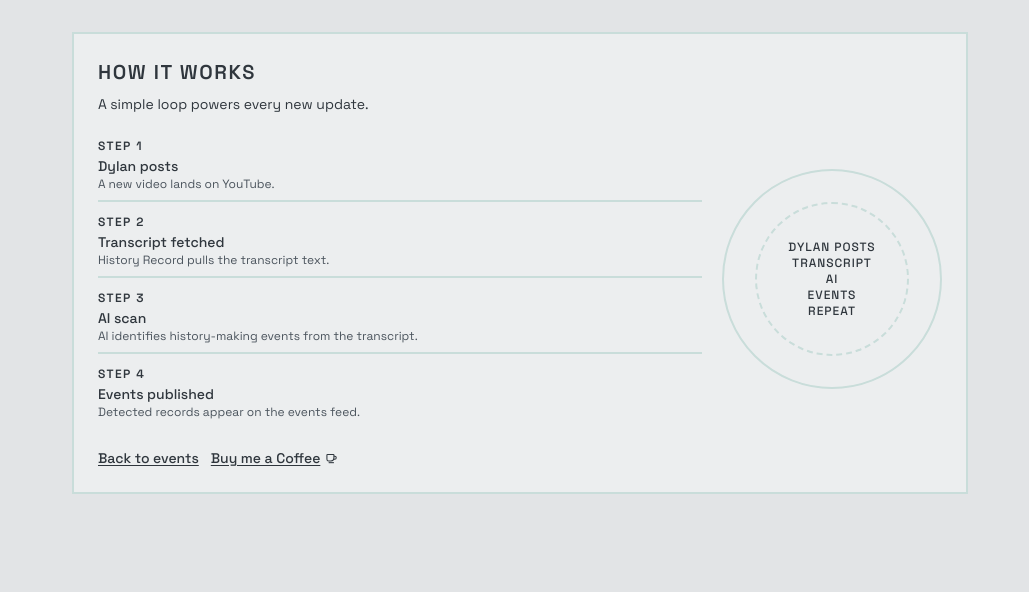
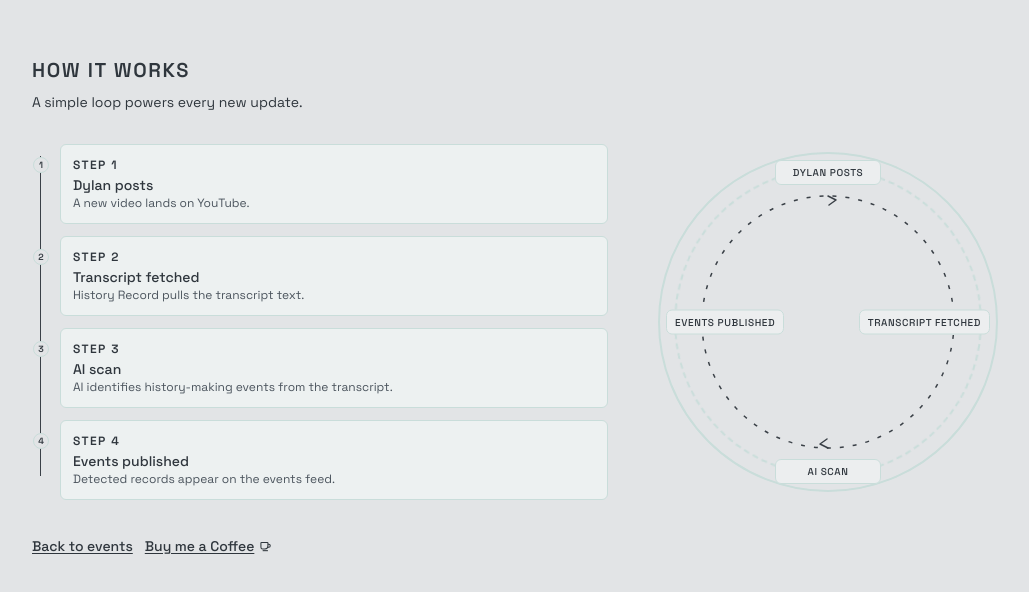
Before and after one commit to James-CodeX/dyllan, a Next.js app: page /how-it-works in a window 1280 px wide. Shown: the top 592 px of the page, without its empty margins (120-1149 px from the left). Built offline with nearby package versions, Linux system fonts and the light colour scheme.

Commit message:
feat: enhance HowItWorksPage with improved layout and orbit animation for steps

```diff
--- a/app/how-it-works/page.tsx
+++ b/app/how-it-works/page.tsx
@@ -7,19 +7,30 @@ const steps = [
   { title: "Events published", detail: "Detected records appear on the events feed." },
 ];
 
+const orbitPositions = [
+  "left-1/2 top-2 -translate-x-1/2",
+  "right-2 top-1/2 -translate-y-1/2",
+  "left-1/2 bottom-2 -translate-x-1/2",
+  "left-2 top-1/2 -translate-y-1/2",
+];
+
 export default function HowItWorksPage() {
   return (
     <main className="min-h-screen bg-[var(--page-bg)] px-4 py-8">
-      <section className="mx-auto flex w-full max-w-4xl flex-col gap-6 border-2 border-[var(--page-line)] bg-[var(--page-panel)] p-6 text-[var(--page-text)]">
+      <section className="mx-auto flex w-full max-w-5xl flex-col gap-8 p-4 text-[var(--page-text)] md:p-6">
         <header className="space-y-2">
           <h1 className="text-xl font-semibold uppercase tracking-[0.08em]">How It Works</h1>
           <p className="text-sm">A simple loop powers every new update.</p>
         </header>
 
-        <div className="grid gap-5 md:grid-cols-[1fr_220px] md:items-center">
-          <div className="space-y-3">
+        <div className="grid gap-8 md:grid-cols-[1fr_360px] md:items-center md:gap-10">
+          <div className="relative space-y-3 pl-7">
+            <div className="absolute bottom-3 left-2 top-3 w-px bg-[var(--page-line)]" />
             {steps.map((step, index) => (
-              <div key={step.title} className="border-b-2 border-[var(--page-line)] pb-2 last:border-b-0 last:pb-0">
+              <div key={step.title} className="relative rounded-md border border-[var(--page-line)] bg-background/60 p-3">
+                <span className="absolute -left-7 top-3 flex h-4 w-4 items-center justify-center rounded-full border border-[var(--page-line)] bg-[var(--page-bg)] text-[9px] font-semibold leading-none">
+                  {index + 1}
+                </span>
                 <p className="text-xs font-semibold uppercase tracking-[0.12em]">Step {index + 1}</p>
                 <p className="mt-0.5 text-sm font-medium">{step.title}</p>
                 <p className="text-xs text-[var(--page-text-soft)]">{step.detail}</p>
@@ -27,18 +38,26 @@ export default function HowItWorksPage() {
             ))}
           </div>
 
-          <div className="mx-auto flex h-[220px] w-[220px] items-center justify-center rounded-full border-2 border-[var(--page-line)]">
-            <div className="flex h-[154px] w-[154px] items-center justify-center rounded-full border-2 border-dashed border-[var(--page-line)] text-center text-xs font-medium uppercase tracking-[0.08em]">
-              Dylan posts
-              <br />
-              Transcript
-              <br />
-              AI
-              <br />
-              Events
-              <br />
-              Repeat
-            </div>
+          <div className="relative mx-auto h-[296px] w-[296px] md:h-[340px] md:w-[340px]">
+            <div className="absolute inset-0 rounded-full border-2 border-[var(--page-line)]" />
+            <div className="absolute inset-4 rounded-full border-2 border-dashed border-[var(--page-line)] [animation:spin_20s_linear_infinite]" />
+
+            <svg aria-hidden="true" viewBox="0 0 340 340" className="absolute inset-0 h-full w-full">
+              <circle cx="170" cy="170" r="126" fill="none" stroke="var(--page-line)" strokeDasharray="4 9" strokeWidth="1.5" />
+              <path d="M170 44 l8 4 -7 5" fill="none" stroke="var(--page-line)" strokeWidth="1.5" strokeLinecap="round" strokeLinejoin="round" />
+              <path d="M296 170 l-4 8 -5 -7" fill="none" stroke="var(--page-line)" strokeWidth="1.5" strokeLinecap="round" strokeLinejoin="round" />
+              <path d="M170 296 l-8 -4 7 -5" fill="none" stroke="var(--page-line)" strokeWidth="1.5" strokeLinecap="round" strokeLinejoin="round" />
+              <path d="M44 170 l4 -8 5 7" fill="none" stroke="var(--page-line)" strokeWidth="1.5" strokeLinecap="round" strokeLinejoin="round" />
+            </svg>
+
+            {steps.map((step, index) => (
+              <div
+                key={step.title}
+                className={`absolute ${orbitPositions[index]} min-w-[106px] rounded-md border border-[var(--page-line)] bg-[var(--page-panel)] px-2 py-1 text-center text-[10px] font-medium uppercase tracking-[0.06em]`}
+              >
+                {step.title}
+              </div>
+            ))}
           </div>
         </div>
 
```
